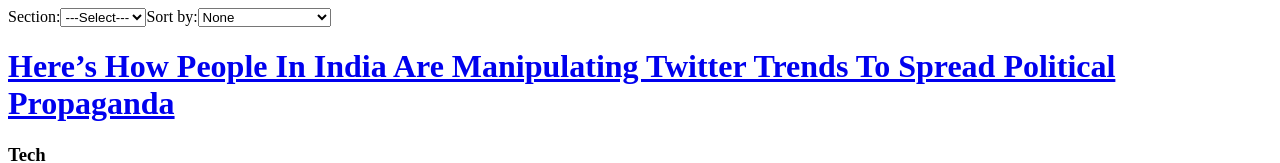
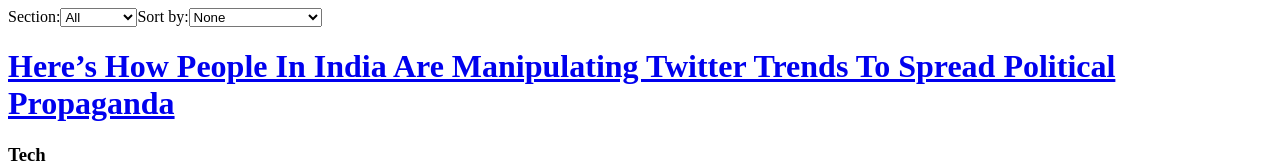
Before and after one commit to jwblangley/articles-app, a React (Create React App) app: page / in a window 1280 px wide. Shown: the top 163 px of the page. Built offline with nearby package versions, Linux system fonts and the light colour scheme.

Commit message:
Fix bug caused by onchange event not being called.
onchange does not get called if the same option is selected twice. This therefore bugged the ability to select no articles.
Also remove header option.

```diff
--- a/src/App.js
+++ b/src/App.js
@@ -35,33 +35,30 @@
     const uniqueSections = new Set(data.results.map(article => article.section));
 
     return (
-      // sectionFilter is part of the state of App
+      // sectionFilter and sort are part of the state of App
       <div>
-        <span>
+        <div className = "navbar">
           <MultiSelector
             name="Section"
             currentValues={this.state.sectionFilter}
             allValues={new Set(["All", ...uniqueSections])}
             onSelect={value => {
               if (this.state.sectionFilter.has(value)) {
-                if (value === "All") {
-                  // When deselecting "All" clear all selections.
-                  this.setState({sectionFilter:new Set()});
-                } else {
-                  // Create a new copy of sectionFilter to update state.
-                  var newSectionFilter = new Set([...this.state.sectionFilter]);
-                  newSectionFilter.delete(value);
-                  this.setState({sectionFilter:newSectionFilter})
-                }
+                // N.B It is not possible to deselect all as this is run on change.
+                // Create a new copy of sectionFilter to update state.
+                var newSectionFilter = new Set([...this.state.sectionFilter]);
+                newSectionFilter.delete(value);
+                this.setState({sectionFilter:newSectionFilter})
               } else {
-                if (value === "All") {
-                  // When deselecting "All" clear all selections.
+                if (value.valueOf() === new String("All").valueOf()) {
+                  // When selecting "All" clear all other selections.
                   this.setState({sectionFilter:new Set(["All"])});
                 } else {
                   // When selecting any other item, deselect "All".
                   var newSectionFilter = new Set([value, ...this.state.sectionFilter]);
                   // N.B this returns false if "All" is not selected, but does not crash.
                   newSectionFilter.delete("All");
+
                   this.setState({sectionFilter:newSectionFilter})
                 }
               }
@@ -76,7 +73,7 @@
               this.setState({sort:value})
             }}
           />
-        </span>
+        </div>
 
         {/*
           Map data to Articles.
--- a/src/components/selectors/Selector.js
+++ b/src/components/selectors/Selector.js
@@ -11,22 +11,13 @@
   */
 
   render() {
-    var selectString = "---Select---";
     return (
       <span>
       {this.props.name}:
       <select
         value={this.props.currentValue}
-        onChange={e => {
-            // Do not update if the header option is chosen.
-            var selectedText = e.target.options[e.target.selectedIndex].text;
-            if (selectedText.valueOf() != selectString.valueOf()) {
-              this.props.onSelect(e.target.value);
-            }
-          }
-        }
+        onChange={e => this.props.onSelect(e.target.value)}
       >
-      <option value={selectString}>{selectString}</option>
       {
         [...this.props.allValues].map(value =>
           <option
```
